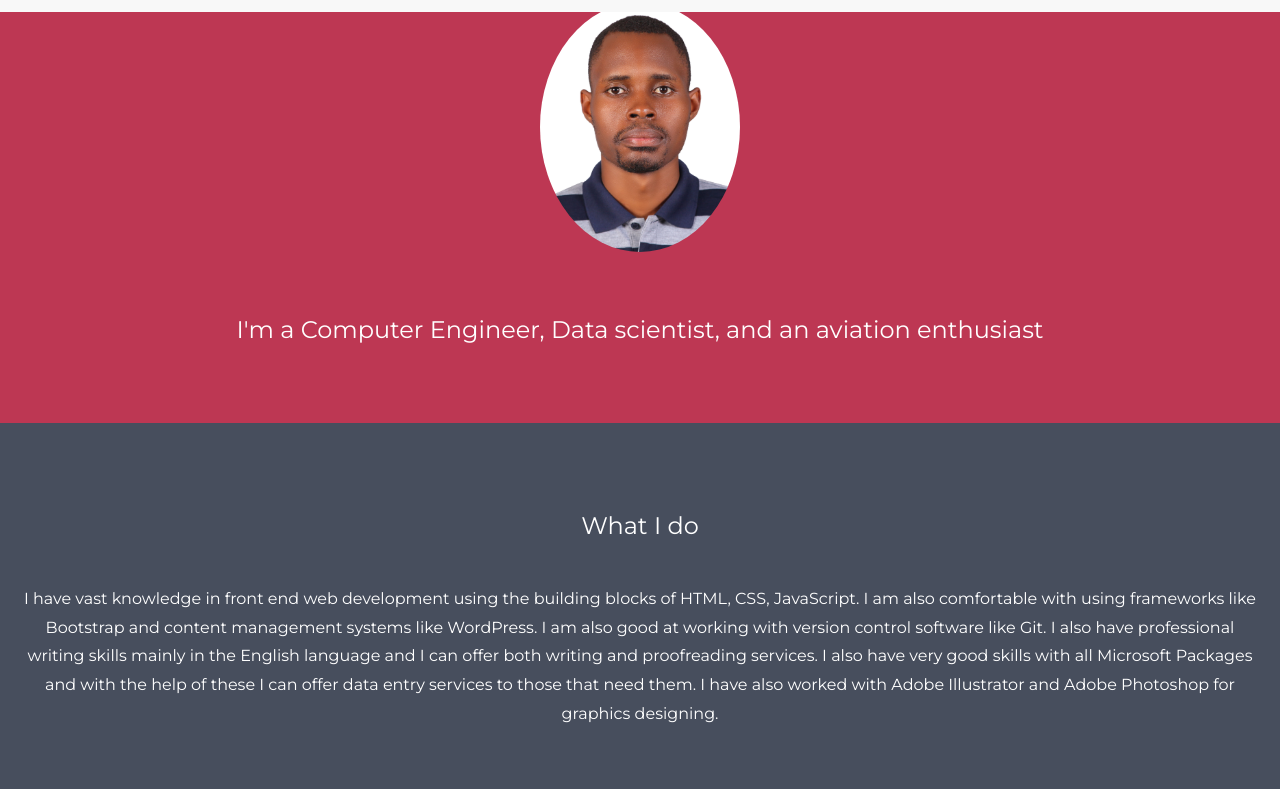
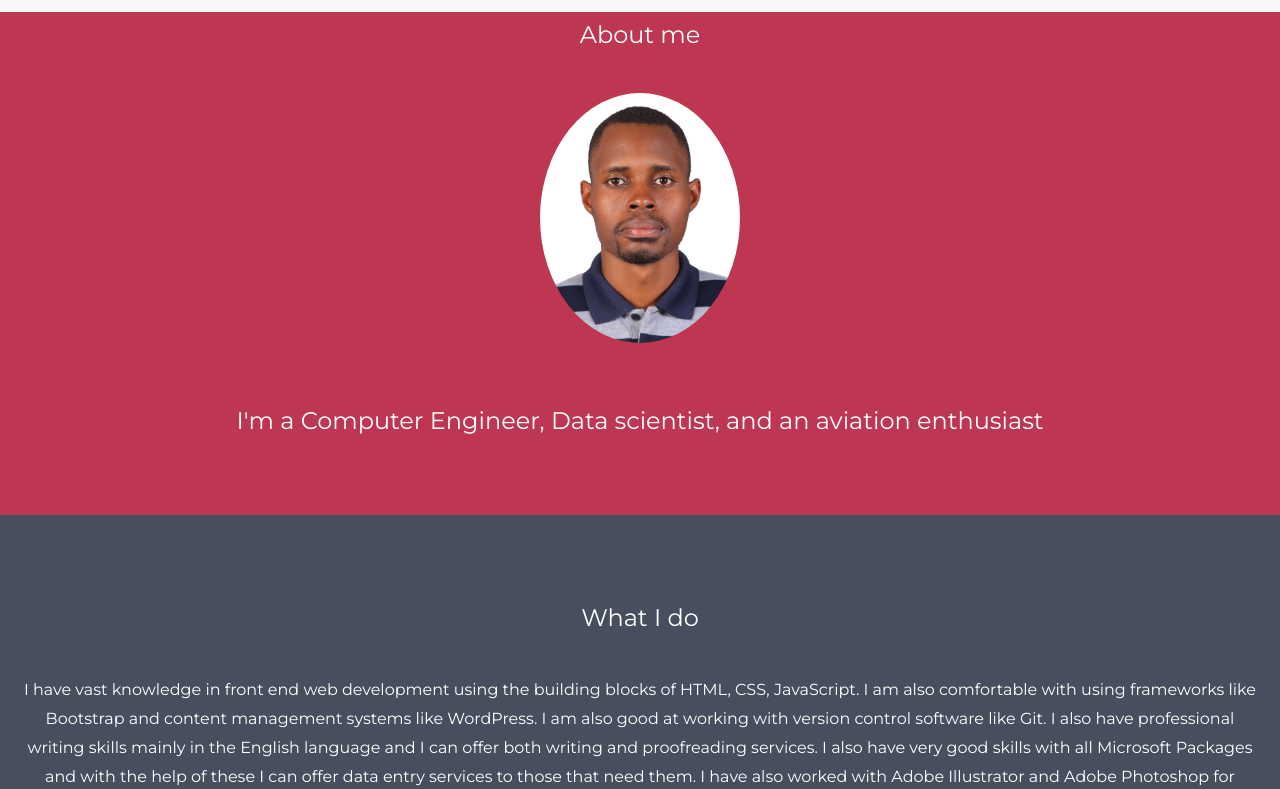
Before and after one commit to Daniel-Ssendiwala/myprofile, a plain HTML site: page index.html in a window 1280 px wide. Shown: the part 68-857 px from the top of the page. Drawn offline with nearby package versions, Linux system fonts and the light colour scheme; files that its build step writes are made by us from their sources; files whose address does not match are found by name.

Commit message:
About me

```diff
--- a/index.html
+++ b/index.html
@@ -37,7 +37,7 @@
 
 <!-- First Container -->
 <div id="who" class="container-fluid bg-1 text-center">
-  <!-- <h3  class="margin">Who Am I?</h3> -->
+  <h3  class="margin">About me</h3>
   <img src="./img/dan.jpg" class="img-responsive img-circle margin" style="display:inline" alt="Dan" width="200" height="200">
   <h3>I'm a Computer Engineer, Data scientist, and an aviation enthusiast</h3>
 </div>
```
